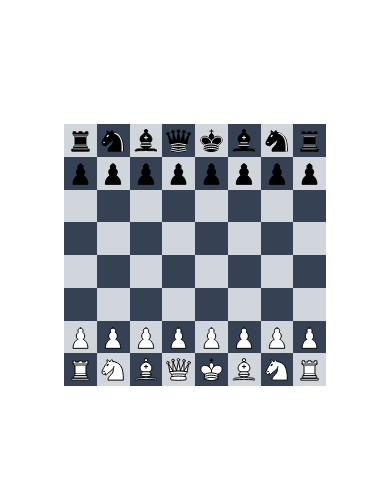
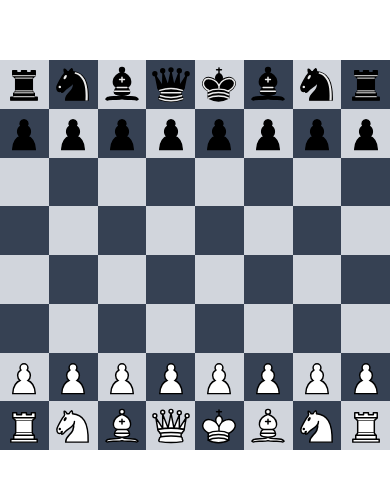
Before and after one commit to kristoferfannar/chess, a Next.js app: page / in a window 390 px wide. Shown: the part 167-656 px from the top of the page. Built offline with nearby package versions, Linux system fonts and the light colour scheme.

Commit message:
fix margins

```diff
--- a/src/app/board.tsx
+++ b/src/app/board.tsx
@@ -39,13 +39,8 @@ export default function Board() {
 	};
 
 	return (
-		<div
-			className="grid grid-cols-8 grid-rows-8"
-			style={{
-				width: "calc(min(100vw, 100vh) - 8rem)",
-				height: "calc(min(100vw, 100vh) - 8rem)",
-			}}
-		>
+		<div className="flex flex-1 items-center justify-center @container-[size]">
+			<div className="grid grid-cols-8 grid-rows-8 w-[min(100cqw,100cqh)] h-[min(100cqw,100cqh)]">
 				{board.flat().map((cell) => (
 					<div
 						key={cell.coordinate.key()}
@@ -63,5 +58,6 @@ export default function Board() {
 					</div>
 				))}
 			</div>
+		</div>
 	);
 }
--- a/src/app/page.tsx
+++ b/src/app/page.tsx
@@ -2,8 +2,8 @@ import Board from "./board";
 
 export default function Home() {
 	return (
-		<div className="flex flex-1 items-center justify-center font-sans">
-			<main className="flex flex-1 items-center justify-center overflow-hidden p-16">
+		<div className="flex flex-1 flex-col font-sans">
+			<main className="flex flex-1 overflow-hidden p-0 md:p-16">
 				<Board />
 			</main>
 		</div>
```
Lines whose indentation alone changed are shown as unchanged.
